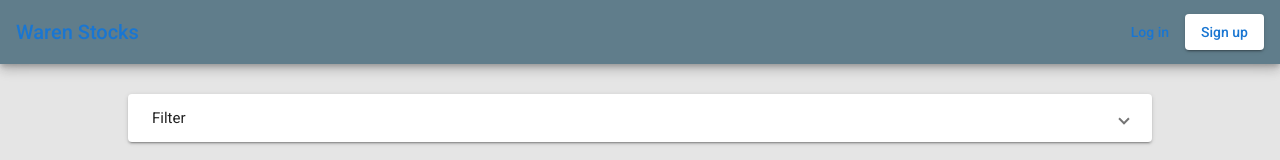
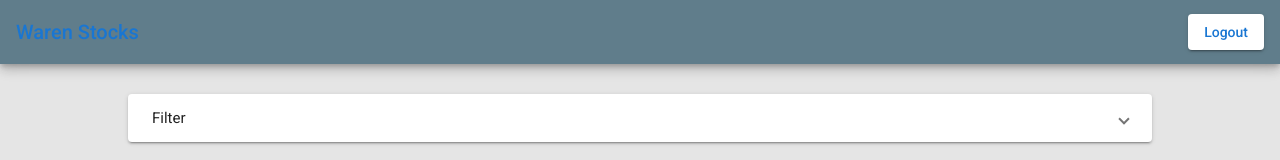
Before and after one commit to hakhan88/Stocks-Trading-Portal, an Angular app: page /signin in a window 1280 px wide. Both pictures are taken after typing "Sample", "Sample123" into the empty fields and a click on the button "Sign-in". Shown: the top 160 px of the page. Built offline with nearby package versions, Linux system fonts and the light colour scheme.

Commit message:
fix stylings and login and logout routings

```diff
--- a/src/app/app.component.html
+++ b/src/app/app.component.html
@@ -1,8 +1,15 @@
 <mat-toolbar color="primary" class="app-header">
     <div><a href="#" class="positronx">Waren Stocks</a></div>
-    <span class="nav-tool-items">
-        <a mat-button routerLink="signin" routerLinkActive="active">Log in</a>
-        <a mat-button mat-raised-button routerLink="register" routerLinkActive="active">Sign up</a>
-    </span>
+    <div *ngIf="showLogin">
+        <span class="nav-tool-items">
+            <a mat-button routerLink="signin" routerLinkActive="active">Log in</a>
+            <a mat-button mat-raised-button routerLink="register" routerLinkActive="active">Sign up</a>
+        </span>
+    </div>
+    <div *ngIf="!showLogin">
+        <span class="nav-tool-items">
+            <a mat-button mat-raised-button routerLinkActive="active" (click)="logout()">Logout</a>
+        </span>
+    </div>
 </mat-toolbar>
 <router-outlet></router-outlet>
--- a/src/app/app.component.ts
+++ b/src/app/app.component.ts
@@ -1,4 +1,6 @@
 import { Component } from '@angular/core';
+import { Router } from '@angular/router';
+import { LoginService } from './services/login.service';
 
 @Component({
     selector: 'app-root',
@@ -6,5 +8,23 @@ import { Component } from '@angular/core';
     styleUrls: ['./app.component.scss']
 })
 export class AppComponent {
+    showLogin = true;
+    constructor(
+        private route: Router,
+        private loginService: LoginService,
+    ) {
+        this.loginService.modalIsOpen$.subscribe(val => {
+            if (val === 'true') {
+                this.showLogin = false;
+            } else {
+                this.showLogin = true;
+            }
+        });
+    }
     title = 'waren-stocks';
+
+    logout(): void {
+        this.loginService.modalIsOpen$.next('false');
+        this.route.navigate(['/signin']);
+    }
 }
--- a/src/app/app.module.ts
+++ b/src/app/app.module.ts
@@ -14,6 +14,7 @@ import { EditUserComponent } from './components/editUser/editUser.component';
 import { UserListComponent } from './components/userList/userList.component';
 import { SanitizeHtmlPipe } from './pipes/sanitinse.pipe';
 import { StockDetailsComponent } from './components/stockDetails/stockDetails.component';
+import { LoginService } from './services/login.service';
 
 @NgModule({
     declarations: [
@@ -36,7 +37,9 @@ import { StockDetailsComponent } from './components/stockDetails/stockDetails.co
         FormsModule,
         ReactiveFormsModule,
     ],
-    providers: [],
+    providers: [
+        LoginService,
+    ],
     bootstrap: [AppComponent],
     schemas: [CUSTOM_ELEMENTS_SCHEMA]
 })
--- a/src/app/components/signin/signin.component.ts
+++ b/src/app/components/signin/signin.component.ts
@@ -1,5 +1,6 @@
 import { Component, OnInit } from '@angular/core';
 import { Router } from '@angular/router';
+import { LoginService } from 'src/app/services/login.service';
 
 @Component({
     selector: 'app-signin',
@@ -9,12 +10,16 @@ import { Router } from '@angular/router';
 export class SigninComponent implements OnInit {
     hide = true;
     hide2 = true;
-    constructor(private route: Router) { }
+    constructor(
+        private route: Router,
+        private loginService: LoginService,
+    ) { }
 
     ngOnInit(): void {
     }
 
     signIn(): void {
+        this.loginService.modalIsOpen$.next('true');
         this.route.navigate(['/stockDetails']);
     }
 
--- /dev/null
+++ b/src/app/services/login.service.ts
@@ -0,0 +1,12 @@
+// Angular
+import { Injectable } from '@angular/core';
+import { BehaviorSubject } from 'rxjs';
+
+// 3rd party
+
+@Injectable({ providedIn: 'root' })
+export class LoginService {
+
+    modalIsOpen$: BehaviorSubject<string> = new BehaviorSubject('false');
+
+}
--- a/src/scss/styles.scss
+++ b/src/scss/styles.scss
@@ -113,6 +113,7 @@ body {
     font-weight: 600 !important;
     margin-bottom: 50px !important;
     padding: 50px 0px;
+    line-height: 70px !important;
 }
 
 .banner-title::after {
```
